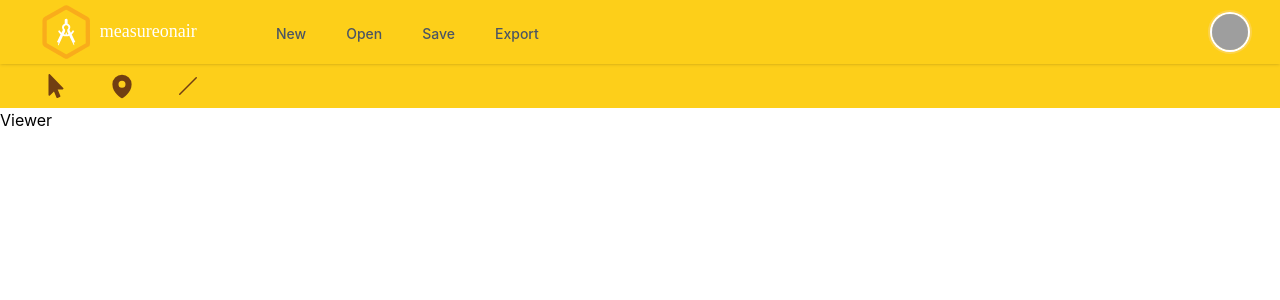
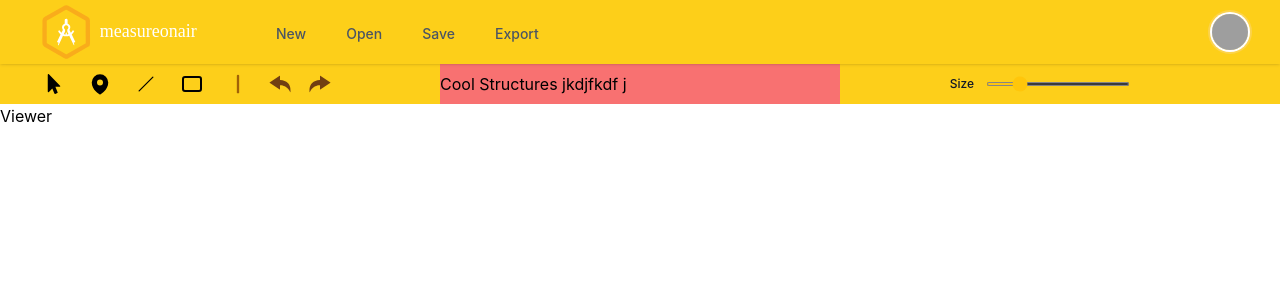
Before and after one commit to MeasureOnAir/measureonair-front, a React (Create React App) app: page /viewer in a window 1280 px wide. Shown: the top 300 px of the page. Built offline with nearby package versions, Linux system fonts and the light colour scheme; grey boxes are pictures that could not be loaded.

Commit message:
toolbar colors and alignments changed

```diff
--- a/src/pages/viewer/Viewer.js
+++ b/src/pages/viewer/Viewer.js
@@ -1,28 +1,241 @@
-import React from "react";
+import React, { useState } from "react";
 import { CursorArrowRaysIcon, MapPinIcon } from "@heroicons/react/24/solid";
 import { FaMousePointer } from "react-icons/fa";
 import { BsSlashLg } from "react-icons/bs";
+import { IoIosRedo, IoIosUndo } from "react-icons/io";
+import { IoColorPaletteOutline } from "react-icons/io5";
+import { TbRectangle, TbMinusVertical } from "react-icons/tb";
+
+function classNames(...classes) {
+  return classes.filter(Boolean).join(" ");
+}
+
+let toolbarIcons = [
+  {
+    id: 1,
+    name: "mousePointer",
+    icon: <FaMousePointer className="h-4 w-4 md:h-5 md:w-5" />,
+    clicked: false,
+  },
+  {
+    id: 2,
+    name: "mapPin",
+    icon: <MapPinIcon className="h-5 w-5 md:h-6 md:w-6" />,
+    clicked: false,
+  },
+  {
+    id: 3,
+    name: "slash",
+    icon: <BsSlashLg className="h-4 w-4 md:h-5 md:w-5" />,
+    clicked: false,
+  },
+  {
+    id: 4,
+    name: "rectangle",
+    icon: <TbRectangle className="h-5 w-5 md:h-6 md:w-6" />,
+    clicked: false,
+  },
+];
 
 const Viewer = () => {
+  const [projectName, setProjectName] = useState("Cool Structures jkdjfkdf j");
+  const [rangeValue, setRangeValue] = useState(20);
+  const [isLineClicked, setIsLineClicked] = useState(true);
+  const [isMapPinClicked, setIsMapPinClicked] = useState(false);
+  const [isCurserClicked, setIsCurserClicked] = useState(false);
+  const [isBoxClicked, setIsBoxClicked] = useState(false);
+  const [clickedItem, setClickedItem] = useState(
+    localStorage.getItem("clickedItem")
+  );
+
+  const onItemClick = (item) => {
+    setClickedItem(item.name);
+    localStorage.setItem("clickedItem", item.name);
+
+    if (item.name == "mapPin") {
+      setIsMapPinClicked(true);
+      setIsLineClicked(false);
+      setIsBoxClicked(false);
+    } else if (item.name == "slash") {
+      setIsLineClicked(true);
+      setIsBoxClicked(false);
+      setIsMapPinClicked(false);
+    } else if (item.name == "rectangle") {
+      setIsBoxClicked(true);
+      setIsLineClicked(false);
+      setIsMapPinClicked(false);
+    } else {
+      setIsBoxClicked(false);
+      setIsLineClicked(false);
+      setIsMapPinClicked(false);
+    }
+  };
+
   return (
     <div className="mt-16">
       {/* toolbar - start */}
       <div className="bg-primary-yellow2_400 dark:bg-secondary-gray500">
-        <div className="lg:max-w-7xl m-auto px-10 ">
-          <div className="py-1 inline-flex space-x-4 sm:space-x-6 lg:space-x-8 items-center ">
-            <div className="hover:bg-gray-100 p-1 rounded-md">
-              <FaMousePointer className="h-5 w-5 md:h-6 md:w-6 text-yellow-900 dark:text-gray-200" />
+        <div className="lg:max-w-7xl m-auto w-full md:px-10 px-2 md:grid md:grid-cols-3">
+          {/* first grid */}
+          <div className="hidden py-1 md:inline-flex space-x-2 sm:space-x-4 lg:space-x-4 items-center ">
+            {toolbarIcons.map((item, idx) => {
+              return (
+                <div
+                  key={item.id}
+                  className={classNames(
+                    clickedItem == item.name
+                      ? "ring-1 ring-yellow-600 bg-gray-200 text-yellow-700 dark:bg-primary-yellow200 dark:text-gray-700 dark:ring-gray-800"
+                      : "hover:bg-gray-100 dark:hover:bg-gray-600",
+                    "p-1 rounded-md dark:text-gray-200"
+                  )}
+                  onClick={() => {
+                    onItemClick(item);
+                  }}
+                >
+                  {item.icon}
+                </div>
+              );
+            })}
+
+            <div className="grid justify-center items-center">
+              <TbMinusVertical className="h-7 w-7 text-yellow-700 font-thin text-sm dark:text-gray-500" />
             </div>
-            <div className="hover:bg-gray-100 p-1 rounded-md">
-              <MapPinIcon className="h-6 w-6 md:h-7 md:w-7 text-yellow-900 dark:text-gray-200" />
+
+            <div>
+              <IoIosUndo className="h-6 w-6 text-yellow-900 dark:text-gray-200" />
             </div>
-            <div className="hover:bg-gray-100 p-1 rounded-md">
-                <BsSlashLg className="h-5 w-5 md:h-6 md:w-6 text-yellow-900 dark:text-gray-200"/>
+            <div>
+              <IoIosRedo className="h-6 w-6 text-yellow-900 dark:text-gray-200" />
             </div>
+          </div>
+
+          {/* second grid */}
+          <div className="grid items-center bg-red-400">
+            <div className="md:hidden grid grid-cols-2 items-center justify-between">
+              <div className="flex ml-3 gap-x-4 w-full justify-start">
+                <div>
+                  <IoIosUndo className="h-6 w-6 text-yellow-900 dark:text-gray-200" />
+                </div>
+                <div>
+                  <IoIosRedo className="h-6 w-6 text-yellow-900 dark:text-gray-200" />
+                </div>
+              </div>
+              <div className="grid justify-end sm:mr-4 mr-2 py-1 dark:text-gray-200 ">
+                {projectName}
+              </div>
+            </div>
+            <div className="hidden md:inline-flex py-1 dark:text-gray-200">
+              {projectName}
+            </div>
+          </div>
+
+          {/* third grid */}
+          <div className="hidden md:grid justify-center items-center mb-1 mt-1">
+            {isLineClicked && (
+              <div className="flex gap-x-3 items-center">
+                <label
+                  for="default-range"
+                  className="block mb-0 text-xs font-medium text-gray-900 dark:text-gray-300"
+                >
+                  Size
+                </label>
+                <input
+                  id="default-range"
+                  type="range"
+                  value={rangeValue}
+                  className="w-36 h-1 bg-gray-200 rounded-lg cursor-pointer dark:bg-gray-400 accent-primary-yellow200"
+                  onChange={(e) => setRangeValue(e.target.value)}
+                />
+              </div>
+            )}
+            {isBoxClicked && (
+              <div className="flex gap-x-3 items-center">
+                <label
+                  for="default-range"
+                  className="block mb-0 text-xs font-medium text-gray-900 dark:text-gray-300"
+                >
+                  Size
+                </label>
+                <input
+                  id="default-range"
+                  type="range"
+                  value={rangeValue}
+                  className="w-36 h-1 bg-gray-200 rounded-lg cursor-pointer dark:bg-gray-400 accent-primary-yellow200"
+                  onChange={(e) => setRangeValue(e.target.value)}
+                />
+              </div>
+            )}
+
+            {isMapPinClicked && (
+              <>
+                <div className="">
+                  <IoColorPaletteOutline className="w-6 h-6 text-gray-200" />
+                </div>
+              </>
+            )}
           </div>
         </div>
       </div>
       {/* toolbar - end */}
+      {/* bottom toolbar - mobile view - start*/}
+      <div className="absolute bottom-0 w-full md:hidden bg-primary-yellow2_400  dark:bg-secondary-gray500 py-1">
+        <div className="grid grid-cols-2 px-2 items-center">
+          {/* first grid */}
+          <div className="inline-flex gap-x-2">
+            {toolbarIcons.map((item, idx) => {
+              return (
+                <div
+                  key={item.id}
+                  className={classNames(
+                    clickedItem == item.name
+                      ? "ring-1 ring-yellow-600 bg-gray-200 text-yellow-700 dark:bg-primary-yellow200 dark:text-gray-700 dark:ring-gray-800"
+                      : "hover:bg-gray-100 dark:hover:bg-gray-600",
+                    "p-1 rounded-md dark:text-gray-200"
+                  )}
+                  onClick={() => {
+                    onItemClick(item);
+                  }}
+                >
+                  {item.icon}
+                </div>
+              );
+            })}
+          </div>
+
+          {/* second grid */}
+          <div className="flex justify-end items-center mr-4">
+            {isMapPinClicked && (
+              <div className="">
+                <IoColorPaletteOutline className="w-6 h-6 text-gray-200" />
+              </div>
+            )}
+            {isLineClicked && (
+              <div className="">
+                <input
+                  id="default-range"
+                  type="range"
+                  value={rangeValue}
+                  className="w-36 h-1 flex justify-center items-center bg-gray-200 rounded-lg cursor-pointer dark:bg-gray-400 accent-primary-yellow200"
+                  onChange={(e) => setRangeValue(e.target.value)}
+                />
+              </div>
+            )}
+            {isBoxClicked && (
+              <div className="">
+                <input
+                  id="default-range"
+                  type="range"
+                  value={rangeValue}
+                  className="w-36 h-1 flex justify-center items-center bg-gray-200 rounded-lg cursor-pointer dark:bg-gray-400 accent-primary-yellow200"
+                  onChange={(e) => setRangeValue(e.target.value)}
+                />
+              </div>
+            )}
+          </div>
+        </div>
+      </div>
+
+      {/* bottom toolbar - mobile view - end*/}
 
       <div className="">
         <div className="lg:max-w-7xl m-auto">Viewer</div>
```
